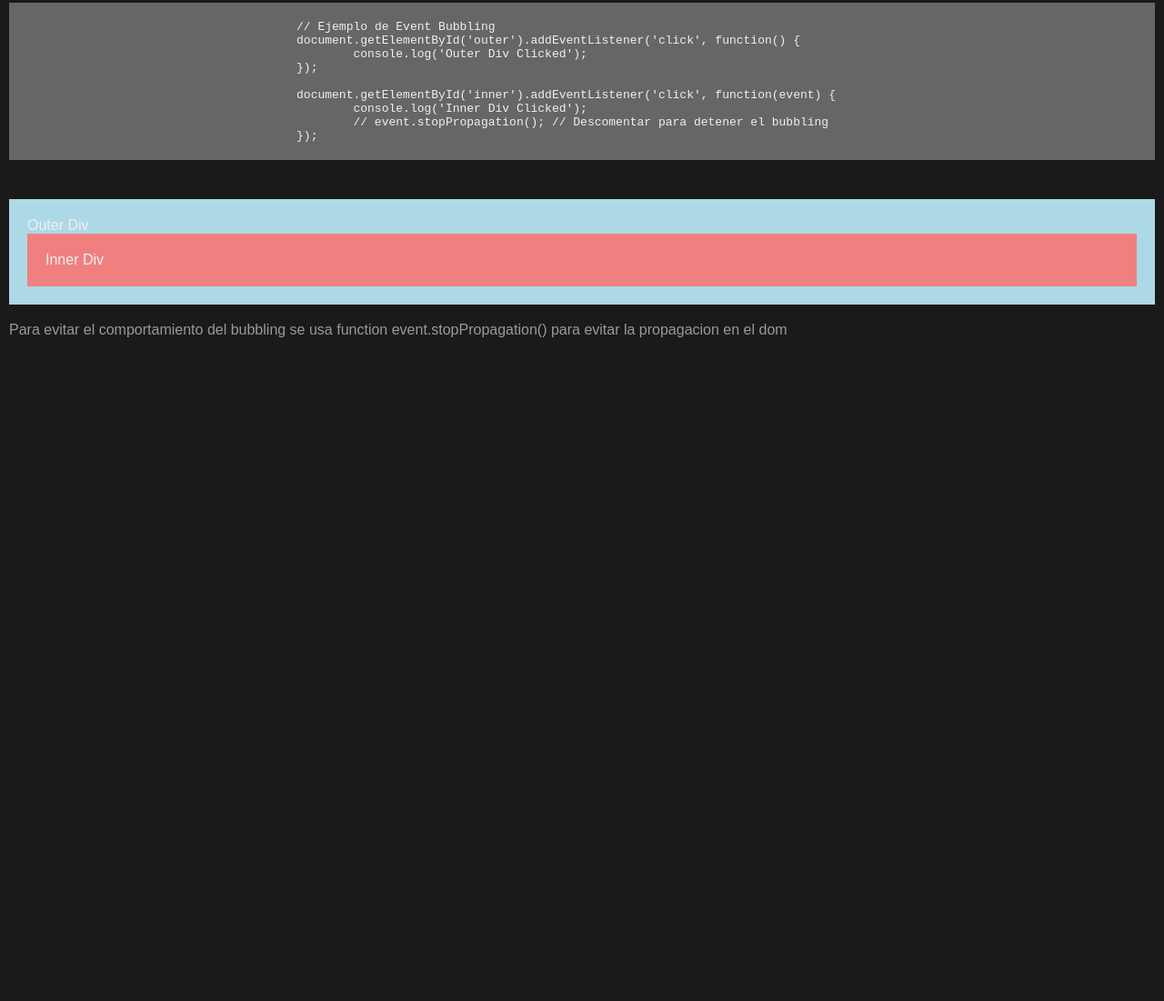
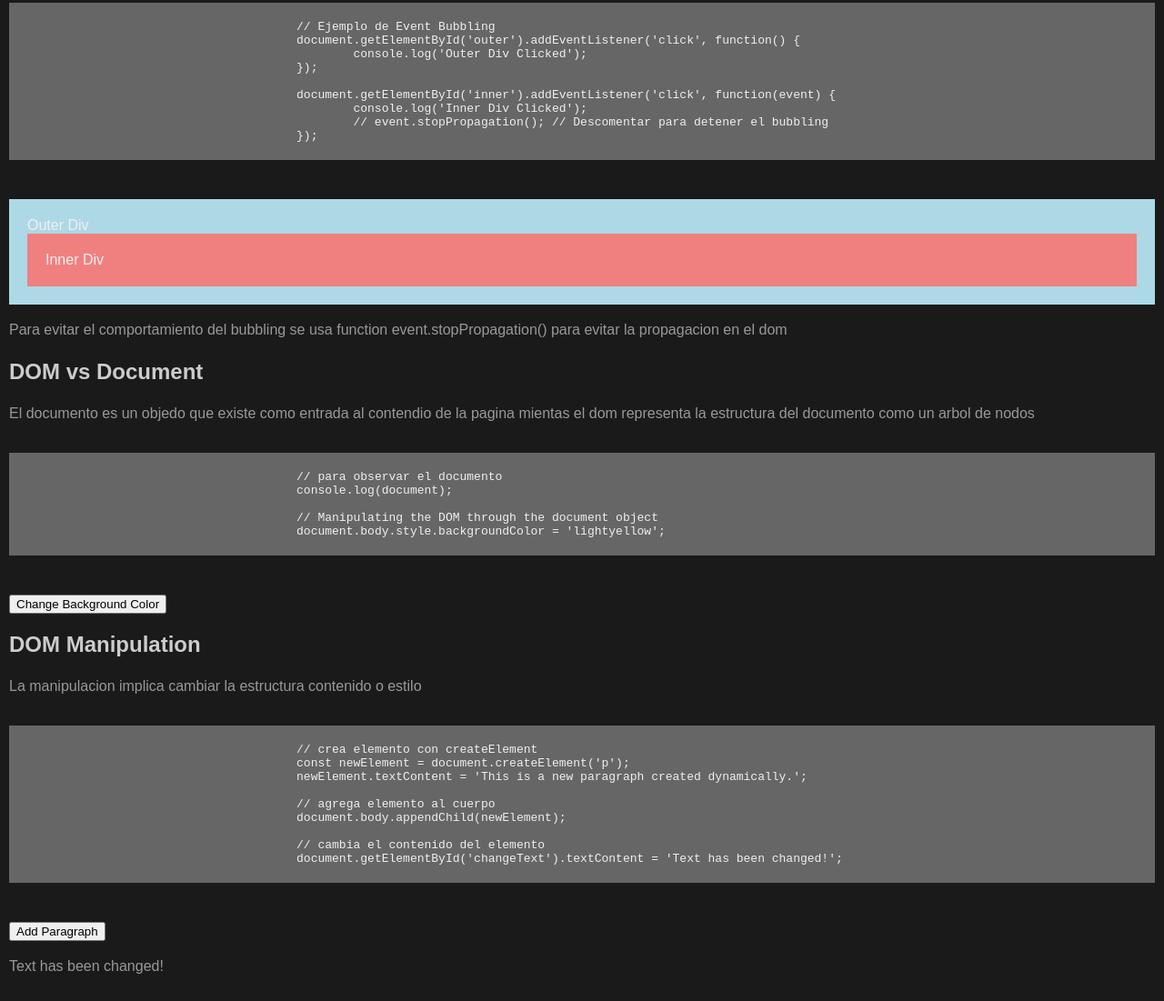
Before and after one commit to Dlaplace/jsthings, a website: page index.html in a window 1280 px wide. Shown: the part 10040-11141 px from the top of the page at 91% size. Before the commit the page ends 10441 px from the top, so only its background shows below. Drawn offline with Linux system fonts and the light colour scheme.

Commit message:
dom vs document

```diff
--- a/index.html
+++ b/index.html
@@ -681,6 +681,38 @@
 
 		</div>
 
+	<h2>DOM vs Document</h2>
+	<p>El documento es un objedo que existe como entrada al contendio de la pagina mientas el dom representa la estructura del documento como un arbol de nodos</p>
+	<pre>
+			<code>
+					// para observar el documento
+					console.log(document);
+
+					// Manipulating the DOM through the document object
+					document.body.style.backgroundColor = 'lightyellow';
+			</code>
+	</pre>
+	<button id="changeColor">Change Background Color</button>
+
+	<h2>DOM Manipulation</h2>
+	<p>La manipulacion implica cambiar la estructura contenido o estilo</p>
+	<pre>
+			<code>
+					// crea elemento con createElement
+					const newElement = document.createElement('p');
+					newElement.textContent = 'This is a new paragraph created dynamically.';
+
+					// agrega elemento al cuerpo
+					document.body.appendChild(newElement);
+
+					// cambia el contenido del elemento
+					document.getElementById('changeText').textContent = 'Text has been changed!';
+			</code>
+	</pre>
+	<button id="addElement">Add Paragraph</button>
+	<p id="changeText">Original Text</p>
+
+
 
 
 
--- a/index.js
+++ b/index.js
@@ -194,6 +194,8 @@ document.getElementById('anotherMicrotask').addEventListener('click', function()
 
 
 // Event Handling
+
+
 document.getElementById('eventHandlerBtn').addEventListener('mouseover', function() {
     alert('Button hover!');
 });
@@ -212,5 +214,25 @@ document.getElementById('outer').addEventListener('click', function() {
 
 document.getElementById('inner').addEventListener('click', function(event) {
     console.log('Inner Div Clicked');
-    // event.stopPropagation(); // Uncomment to stop the bubbling
+    event.stopPropagation(); // Uncomment to stop the bubbling
 });
+
+// Accessing the document object
+// Manipulating the DOM through the document object
+document.getElementById('changeColor').addEventListener('click', function() {
+  console.log(document);
+    document.body.style.backgroundColor = 'lightblue';
+});
+
+
+// Create a new element
+const newElement = document.createElement('p');
+newElement.textContent = 'This is a new paragraph created dynamically.';
+
+// Append the new element to the body
+document.getElementById('addElement').addEventListener('click', function() {
+    document.body.appendChild(newElement);
+});
+
+// Change the content of an existing element
+document.getElementById('changeText').textContent = 'Text has been changed!';
```
